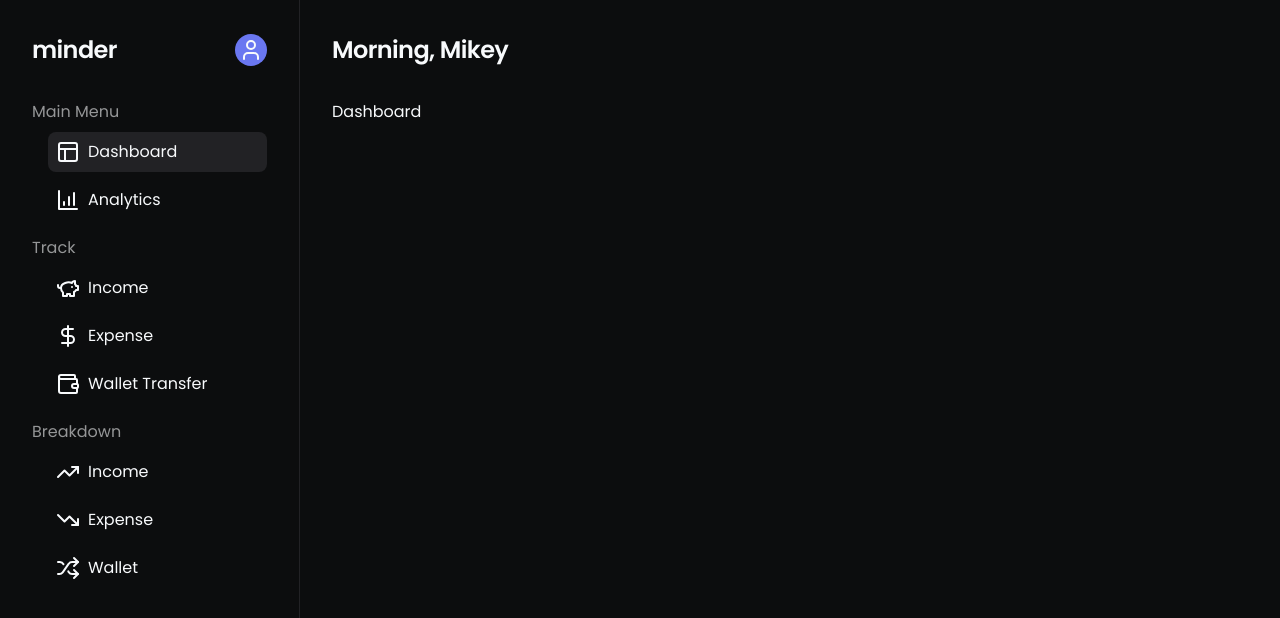
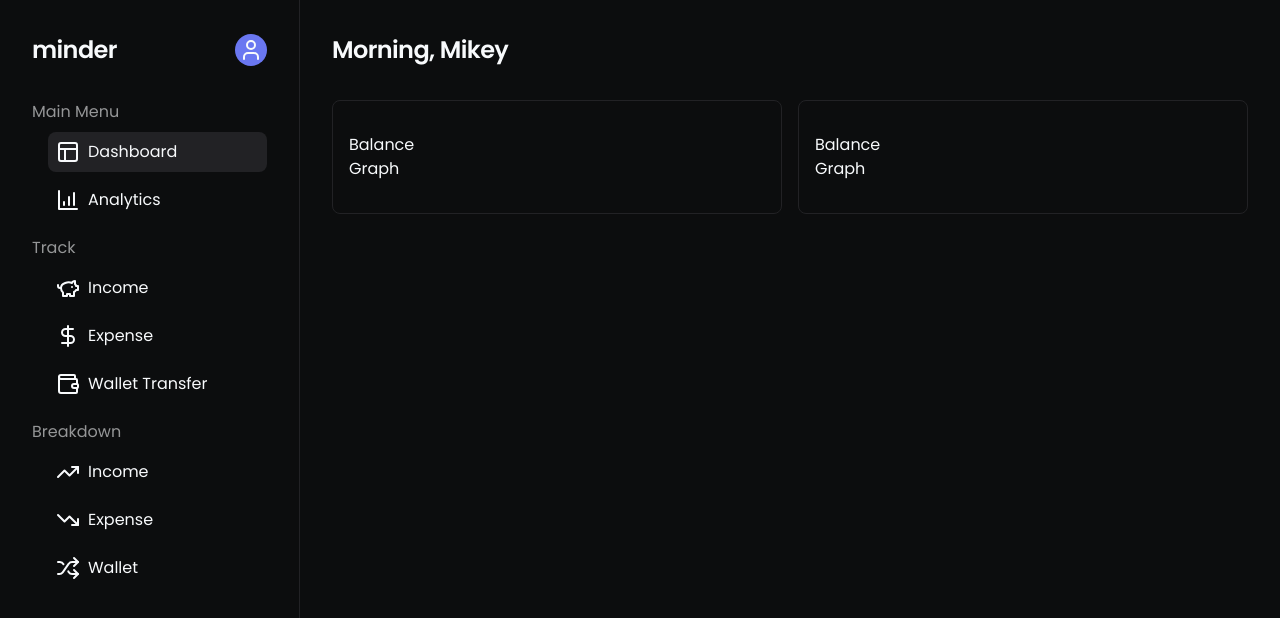
Before and after one commit to michaelcanonizado/minder, a Next.js app: page /dashboard in a window 1280 px wide. Shown: the top 618 px of the page. Built offline with nearby package versions, Linux system fonts and the light colour scheme.

Commit message:
chore: add Bento compound component structure

```diff
--- a/src/app/(user)/dashboard/page.tsx
+++ b/src/app/(user)/dashboard/page.tsx
@@ -1,7 +1,21 @@
+import Bento from '@/components/sections/bento';
 import React from 'react';
 
 const Dashboard = () => {
-  return <div className='px-8'>Dashboard</div>;
+  return (
+    <div className='px-8'>
+      <Bento>
+        <Bento.Box>
+          <Bento.Balance variant='total' />
+          <Bento.Graph />
+        </Bento.Box>
+        <Bento.Box>
+          <Bento.Balance variant='income' />
+          <Bento.Graph />
+        </Bento.Box>
+      </Bento>
+    </div>
+  );
 };
 
 export default Dashboard;
--- /dev/null
+++ b/src/components/sections/bento/balance.tsx
@@ -0,0 +1,8 @@
+import { ArrowDown, ArrowUp } from 'lucide-react';
+import React from 'react';
+
+const Balance = ({ variant }: { variant: 'total' | 'expense' | 'income' }) => {
+  return <div className=''>Balance</div>;
+};
+
+export default Balance;
--- /dev/null
+++ b/src/components/sections/bento/graph.tsx
@@ -0,0 +1,7 @@
+import React from 'react';
+
+const Graph = () => {
+  return <div>Graph</div>;
+};
+
+export default Graph;
--- a/src/components/sections/bento/header.tsx
+++ /dev/null
@@ -1,7 +0,0 @@
-import React from 'react';
-
-const Header = () => {
-  return <div>Header</div>;
-};
-
-export default Header;
--- a/src/components/sections/bento/index.tsx
+++ b/src/components/sections/bento/index.tsx
@@ -1,11 +1,27 @@
-import Header from './header';
+import { cn } from '@/lib/utils';
+import Balance from './balance';
+import Graph from './graph';
 
-const Bento = ({ children, ...props }: { children?: React.ReactNode }) => {
+const Bento = ({
+  className,
+  children,
+  ...props
+}: {
+  className?: string;
+  children?: React.ReactNode;
+}) => {
   return (
-    <div className='rounded-lg border px-4 py-8' {...props}>
+    <div className={cn('grid grid-cols-2 gap-4', className)} {...props}>
       {children}
     </div>
   );
 };
-Bento.Header = Header;
+
+const Box = ({ children }: { children: React.ReactNode }) => {
+  return <div className='rounded-lg border px-4 py-8'>{children}</div>;
+};
+
+Bento.Box = Box;
+Bento.Balance = Balance;
+Bento.Graph = Graph;
 export default Bento;
```
